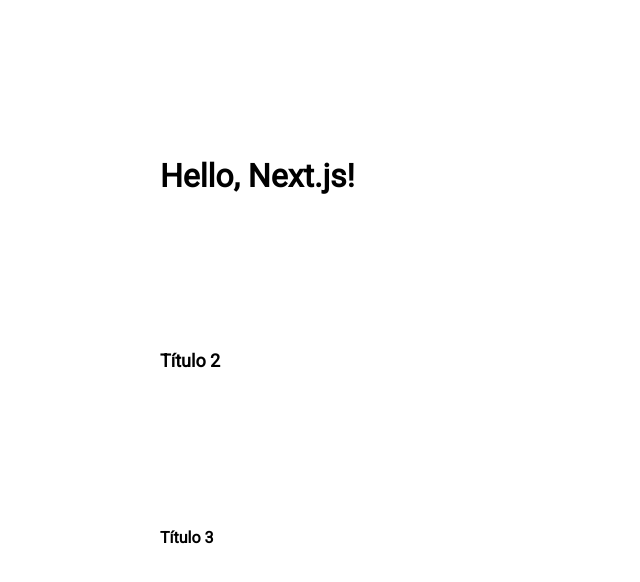
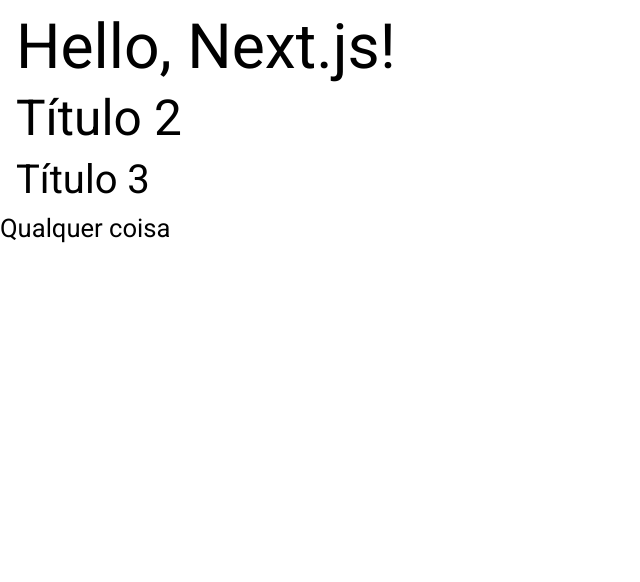
Before and after one commit to ewertonjsilva/aula-next-0, a Next.js app: page / in a window 1280 px wide. Shown: the top 582 px of the page, without its empty margins (0-640 px from the left). Built offline with nearby package versions, Linux system fonts and the light colour scheme.

Commit message:
aula 04-03

```diff
--- a/app/globals.css
+++ b/app/globals.css
@@ -59,26 +59,44 @@
   font-size: 62,5%;
 }
 
+body {
+  font-size: 1.6rem;
+  letter-spacing: 0.25;
+}
+
+p {
+  font-size: 2rem;
+  letter-spacing: 0.5;
+}
+
+label {
+  font-size: 1.3rem;
+  letter-spacing: 0.4;
+}
+
 h1 {
-  font-size: xx-large;
-  font-weight: bold;
-  margin: 10rem;
+  font-size: 3.9rem;
+  font-weight: lighter;
+  letter-spacing: -1.5;
+  margin: 1rem;
 }
 
 h2 {
-  font-size: large;
-  font-weight: bold;
-  margin: 10rem;
+  font-size: 3.1rem;
+  font-weight: lighter;
+  letter-spacing: -0.5;
+  margin: 1rem;
 }
 
 h3 {
-  font-size: medium;
-  font-weight: bold;
-  margin: 10rem;
+  font-size: 2.5rem;
+  font-weight: normal;
+  letter-spacing: 0;
+  margin: 1rem;
 }
 
-@media screen and (max-width: 780px) {
+/* @media screen and (max-width: 780px) {
   html {
     font-size: 50%;
   }
-}
+} */
--- a/app/page.tsx
+++ b/app/page.tsx
@@ -4,6 +4,7 @@
       <h1>Hello, Next.js!</h1>
       <h2>Título 2</h2>
       <h3>Título 3</h3>
+      Qualquer coisa
     </>
   );
 }
```
